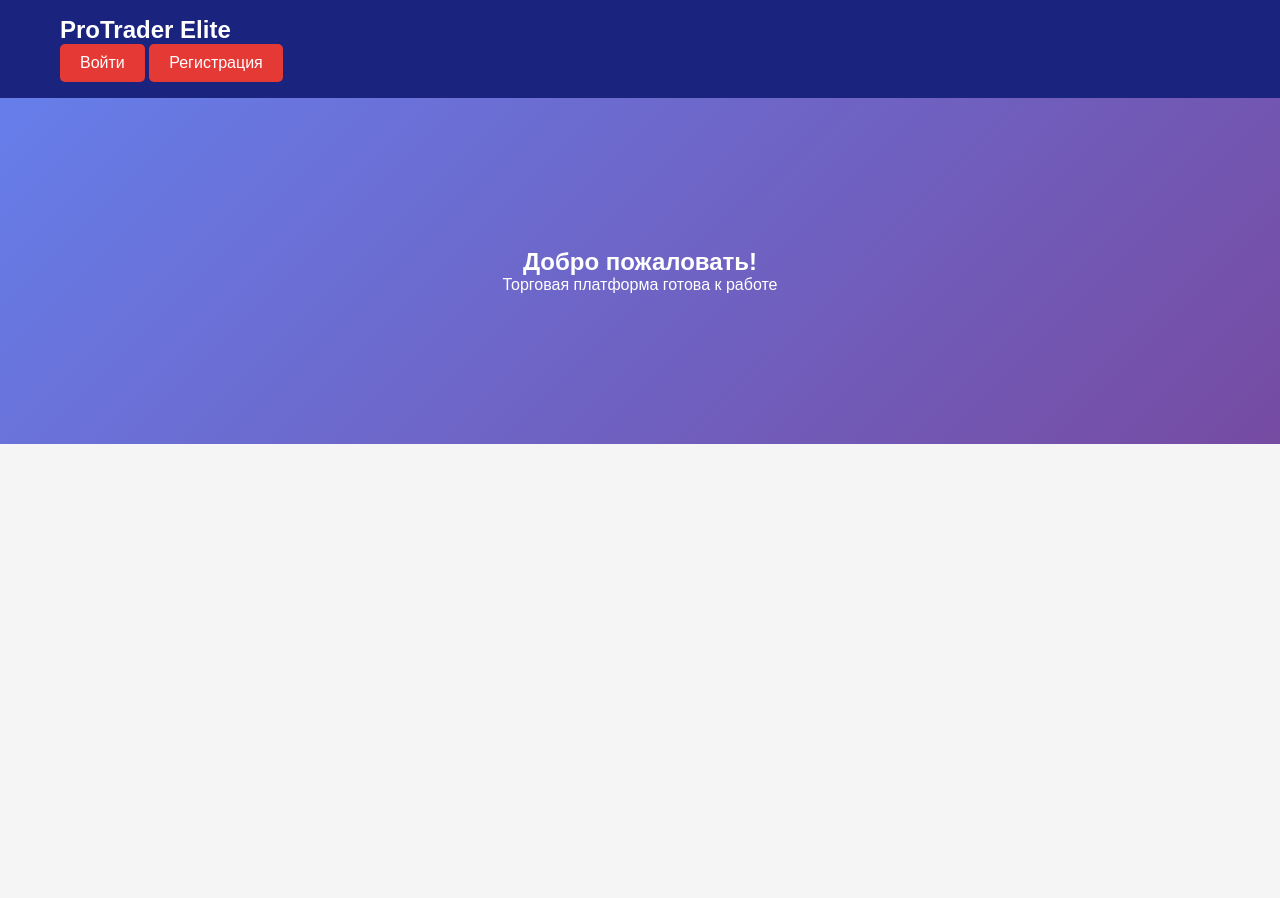
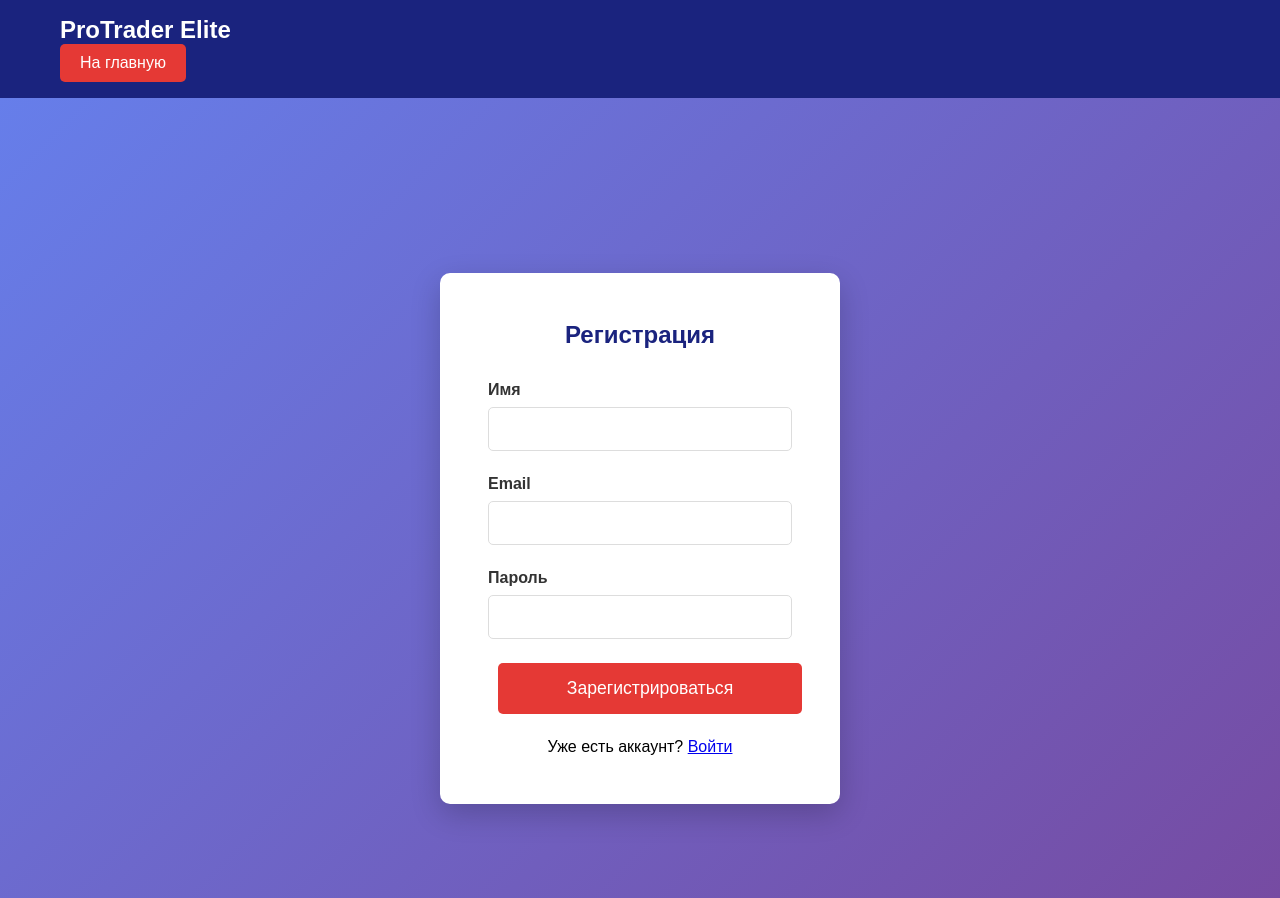
Before and after one commit to OscarKano/protrader-elite, a plain HTML site: page register.html in a window 1280 px wide. Before the commit the page ends 800 px from the top, so only its background shows below. Drawn offline with Linux system fonts and the light colour scheme.

Commit message:
Update register.html

```diff
--- a/register.html
+++ b/register.html
@@ -3,22 +3,50 @@
 <head>
     <meta charset="UTF-8">
     <meta name="viewport" content="width=device-width, initial-scale=1.0">
-    <title>ProTrader Elite</title>
+    <title>Регистрация - ProTrader Elite</title>
     <link rel="stylesheet" href="assets/css/style.css">
 </head>
 <body>
     <nav class="navbar">
         <div class="container">
-            <h2>ProTrader Elite</h2>
+            <div class="logo">
+                <h2>ProTrader Elite</h2>
+            </div>
             <div class="user-menu">
-                <a href="login.html" class="btn">Войти</a>
-                <a href="register.html" class="btn">Регистрация</a>
+                <a href="index.html" class="btn">На главную</a>
             </div>
         </div>
     </nav>
-    <section class="hero">
-        <h1>Добро пожаловать!</h1>
-        <p>Торговая платформа готова к работе</p>
-    </section>
+
+    <div class="auth-container">
+        <div class="auth-form">
+            <h2 style="text-align: center; margin-bottom: 2rem; color: #1a237e;">Регистрация</h2>
+
+            <form id="registerForm">
+                <div class="form-group">
+                    <label>Имя</label>
+                    <input type="text" id="registerName" required>
+                </div>
+
+                <div class="form-group">
+                    <label>Email</label>
+                    <input type="email" id="registerEmail" required>
+                </div>
+
+                <div class="form-group">
+                    <label>Пароль</label>
+                    <input type="password" id="registerPassword" required>
+                </div>
+
+                <button type="submit" class="cta-button" style="width: 100%;">Зарегистрироваться</button>
+            </form>
+
+            <p style="text-align: center; margin-top: 1.5rem;">
+                Уже есть аккаунт? <a href="login.html">Войти</a>
+            </p>
+        </div>
+    </div>
+
+    <script src="assets/js/app.js"></script>
 </body>
 </html>
```
